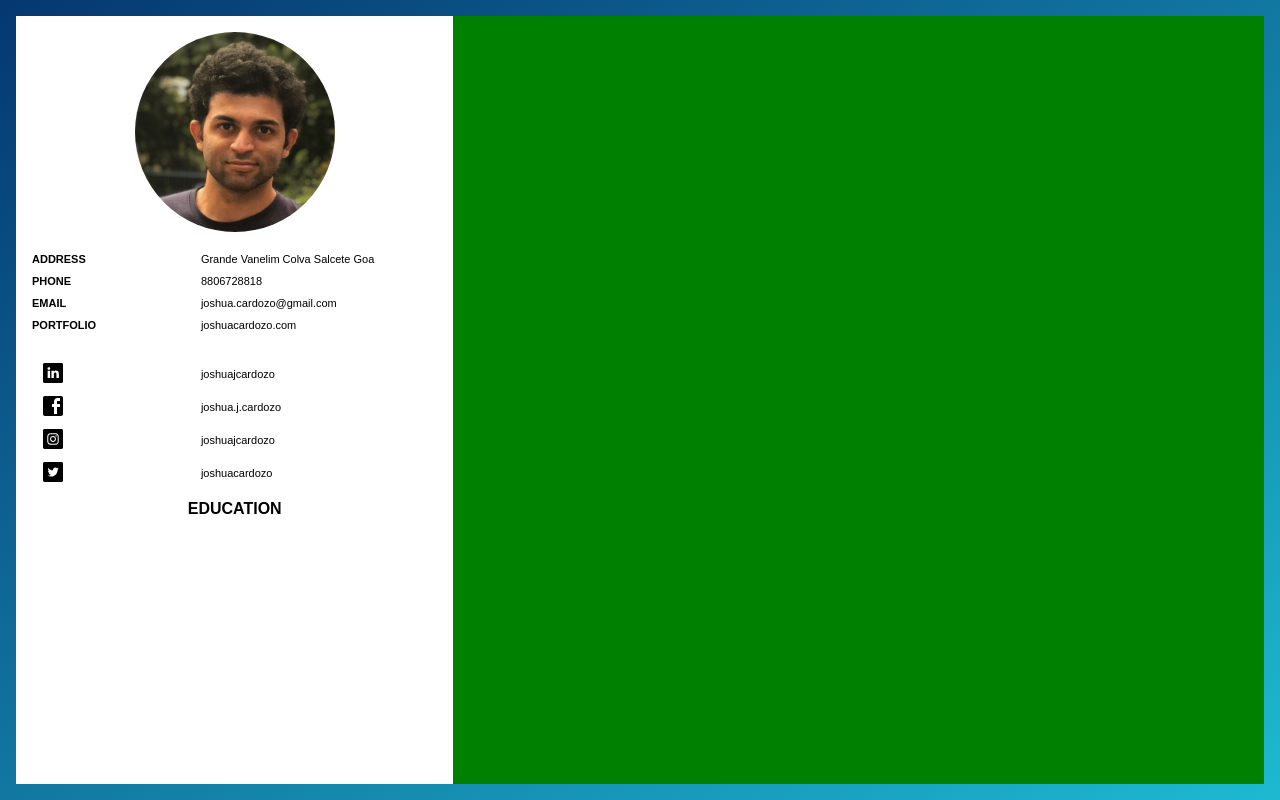
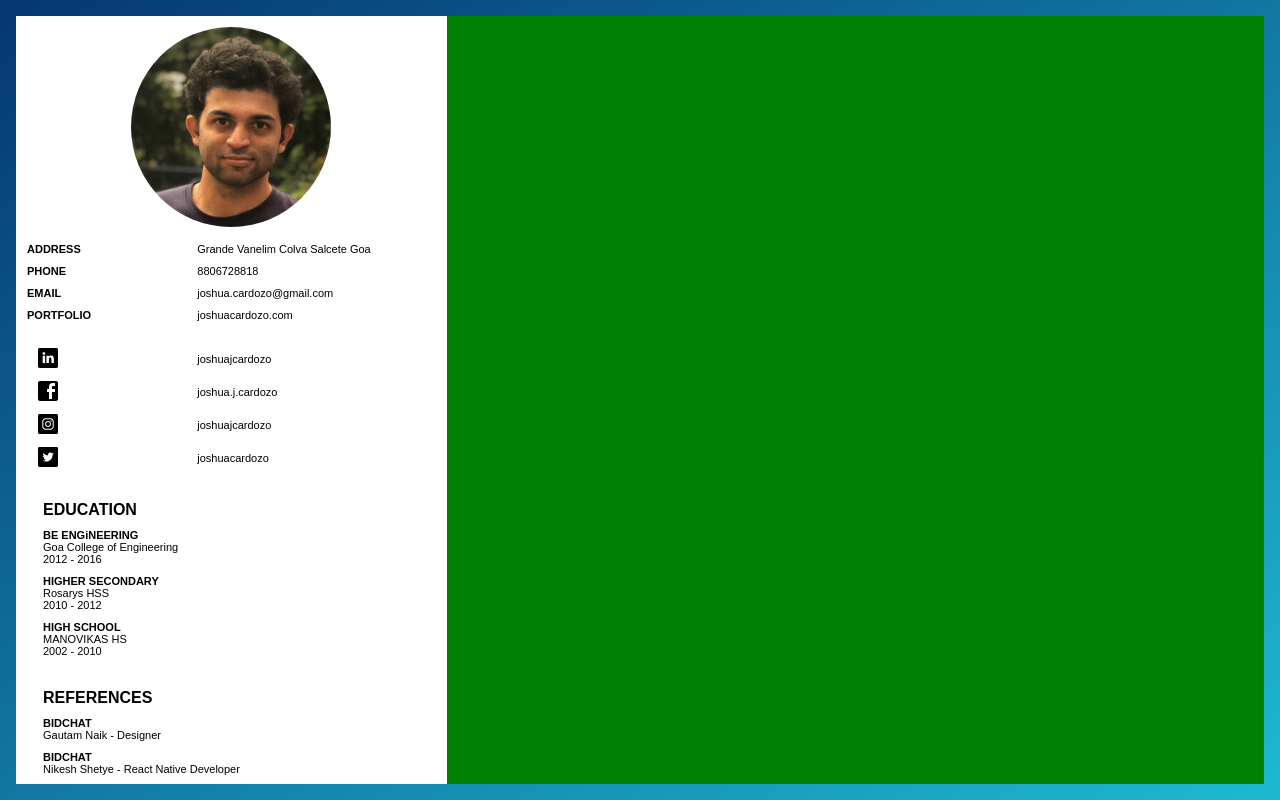
Before and after one commit to joshuacardozo1994/personal-website, a Next.js app: page /cv in a window 1280 px wide. Built offline with nearby package versions, Linux system fonts and the light colour scheme.

Commit message:
CV modification

```diff
--- a/pages/cv.js
+++ b/pages/cv.js
@@ -8,8 +8,8 @@ const twitterLink = "https://twitter.com/joshuacardozo";
 const CV = () => {
     return <div style={{ width: 'calc(100vw - 2em)', height: 'calc(100vh - 2em)', backgroundImage: 'linear-gradient(to bottom right, #053770, #1eb9d1)', padding: '1em' }} >
         <div style={{ backgroundColor: 'white', width: '100%', height: '100%', display: 'flex', flexDirection: 'row' }} >
-            <div style={{ display: 'flex', flex: 1, alignItems: 'center', flexDirection: 'column', padding: '1em' }} >
-                <img src='/profile.jpg' style={{ width: 200, height: 200, borderRadius: '50%' }} />
+            <div style={{ display: 'flex', flex: 1, flexDirection: 'column', padding: '1em', fontSize: 11 }} >
+                <div style={{ width: '100%', display: 'flex', justifyContent: 'center' }} ><img src='/profile.jpg' style={{ width: 200, height: 200, borderRadius: '50%' }} /></div>
 
                 <div style={{ marginTop: '1em', width: '100%' }} >
                     <LeftInfo mainText="ADDRESS" info="Grande Vanelim Colva Salcete Goa" />
@@ -32,7 +32,28 @@ const CV = () => {
                         <Twitter />
                     </SocialLink>
                 </div>
-                <strong style={{ marginTop: '1em' }} >EDUCATION</strong>
+                <strong style={{ marginTop: '2em', fontSize: 16, marginLeft: 16 }} >EDUCATION</strong>
+                <div style={{ marginLeft: 16 }} >
+                    <div style={{ marginTop: 10 }} ><strong>BE ENGiNEERING</strong></div>
+                    <div>Goa College of Engineering</div>
+                    <div>2012 - 2016</div>
+
+                    <div style={{ marginTop: 10 }} ><strong>HIGHER SECONDARY</strong></div>
+                    <div>Rosarys HSS</div>
+                    <div>2010 - 2012</div>
+
+                    <div style={{ marginTop: 10 }} ><strong>HIGH SCHOOL</strong></div>
+                    <div>MANOVIKAS HS</div>
+                    <div>2002 - 2010</div>
+                </div>
+                <strong style={{ marginTop: '2em', fontSize: 16, marginLeft: 16 }} >REFERENCES</strong>
+                <div style={{ marginLeft: 16 }} >
+                    <div style={{ marginTop: 10 }} ><strong>BIDCHAT</strong></div>
+                    <div>Gautam Naik - Designer</div>
+
+                    <div style={{ marginTop: 10 }} ><strong>BIDCHAT</strong></div>
+                    <div>Nikesh Shetye - React Native Developer</div>
+                </div>
             </div>
             <div style={{ display: 'flex', flex: 2, backgroundColor: 'green' }} >
 
```
